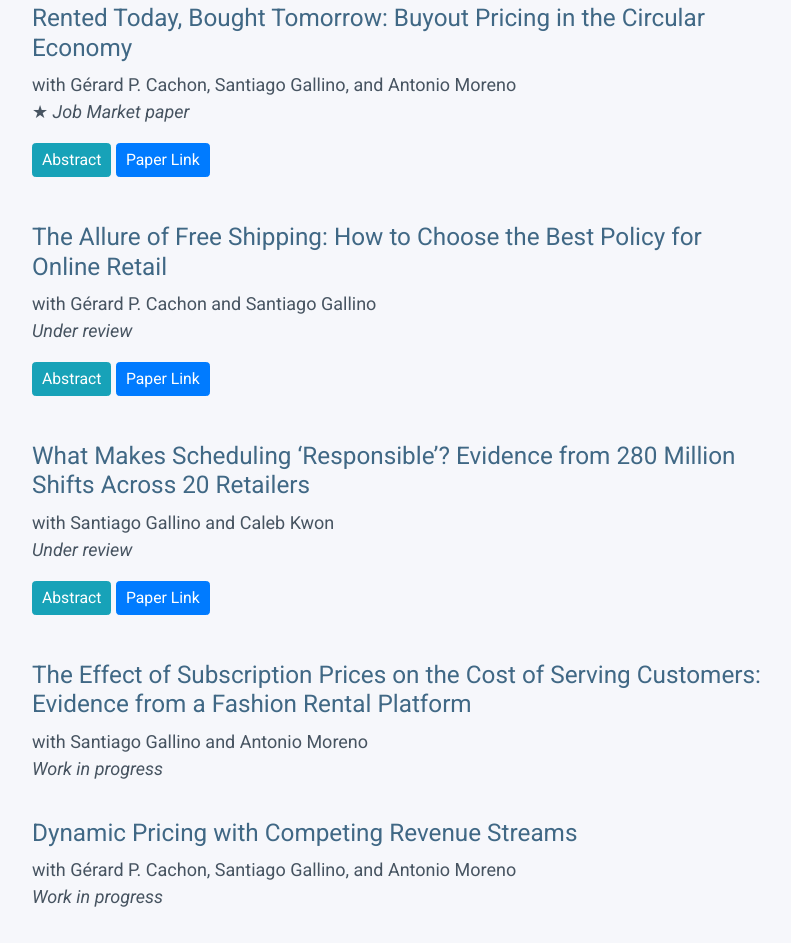
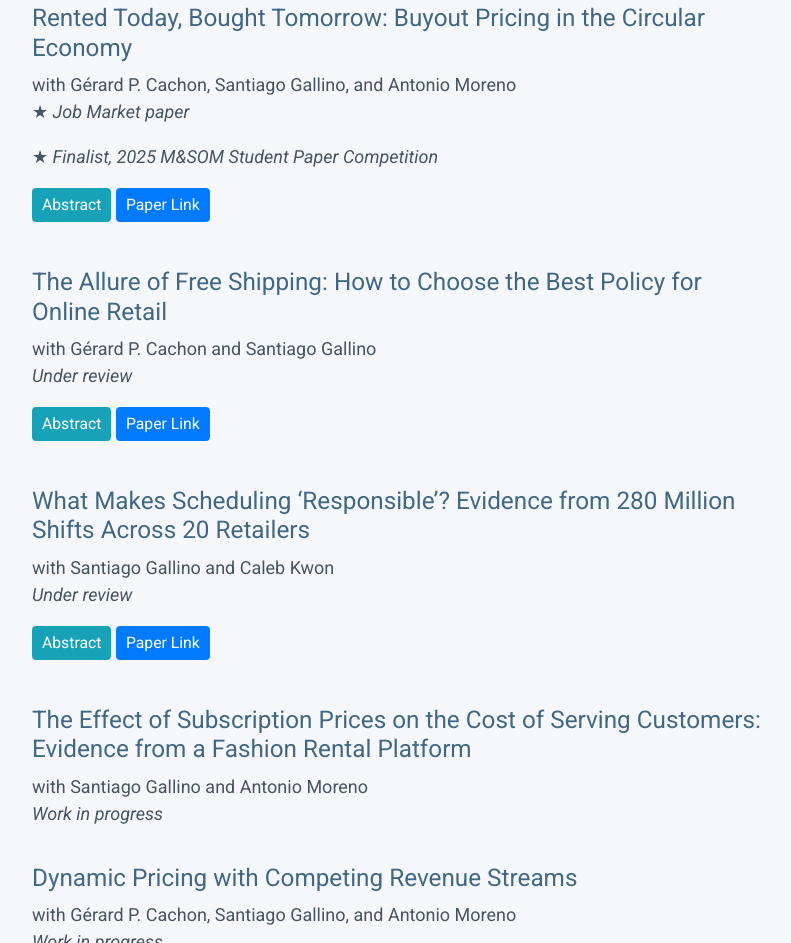
Before and after one commit to borjaapaolaza/borjaapaolaza.github.io, a plain HTML site: page index.html in a window 1280 px wide. Shown: the part 945-1888 px from the top of the page, without its empty margins (433-1224 px from the left). Drawn offline with nearby package versions, Linux system fonts and the light colour scheme.

Commit message:
Update index.html

```diff
--- a/index.html
+++ b/index.html
@@ -164,6 +164,7 @@
                 <div>with Gérard P. Cachon, Santiago Gallino, and Antonio Moreno</div>
                 <!-- <div> <em> Under review at Operations Research  </em></div> -->
                 <p> &#x2605 <em>Job Market paper</em></p>
+                <p> &#x2605 <em>Finalist, 2025 M&SOM Student Paper Competition</em></p>
                 <div class="buttons mb-2">
                   <button class="btn btn-info btn-sm" type="button" data-toggle="collapse" data-target="#abstract2" aria-expanded="false" aria-controls="abstract2">
                     Abstract
```
